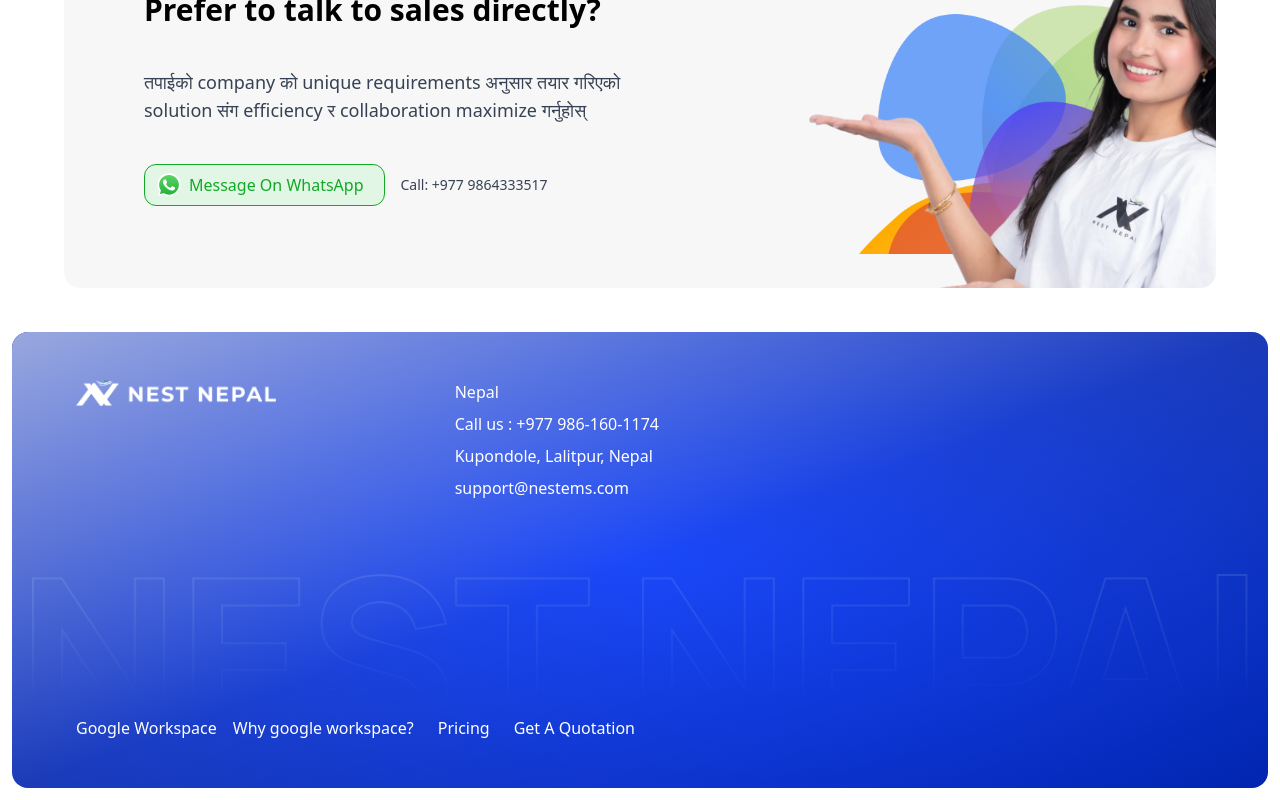
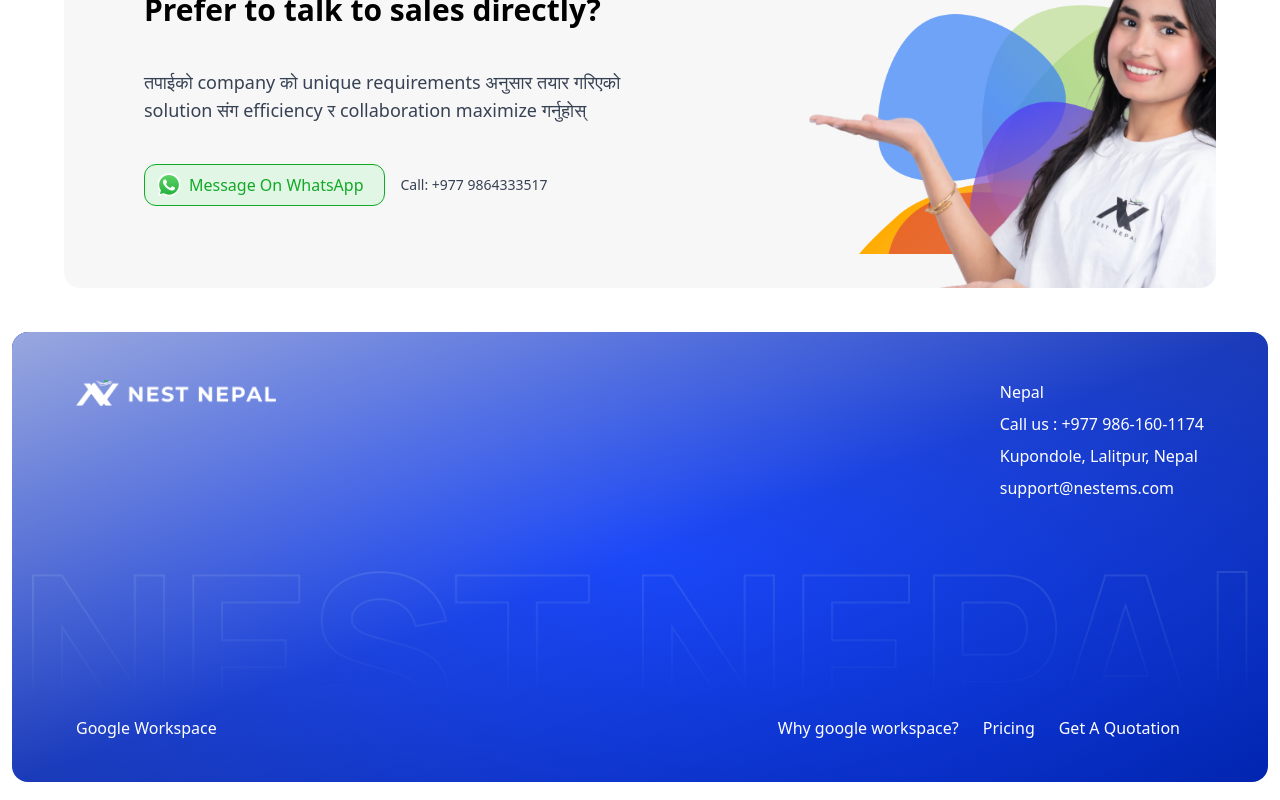
Before and after one commit to PrathamShrestha69/NestNepal, a Next.js app: page / in a window 1280 px wide. Shown: the part 6402-7202 px from the top of the page. Built offline with nearby package versions, Linux system fonts and the light colour scheme; some icons are missing; a web font is replaced by a local one.

Commit message:
fixed footer

```diff
--- a/components/layouts/Footer.tsx
+++ b/components/layouts/Footer.tsx
@@ -22,10 +22,10 @@
         </div>
 
         {/* White Gradient Overlay */}
-        <div className='absolute inset-0 z-[1] bg-gradient-to-br from-white/60 via-white/10 to-transparent rounded-2xl' />
+        <div className='absolute inset-0 z-9 bg-gradient-to-br from-white/60 via-white/10 to-transparent rounded-2xl' />
 
         {/* Content */}
-        <div className='relative z-10 px-4 md:px-8 lg:px-16 py-8 lg:py-12'>
+        <div className='absolute w-full z-10 px-4 md:px-8 lg:px-16 py-8 lg:py-12'>
 
           {/* Top Section */}
           <div className='flex flex-col lg:flex-row justify-between items-start gap-8 mb-16 lg:mb-54'>
@@ -74,7 +74,7 @@
         {/* Content */}
         <div className='relative z-10'>
           {/* Logo */}
-          <div className='mb-8'>
+          <div className='mb-12'>
             <Image
               src='/Footers/Logo.png'
               alt='Nest Nepal'
@@ -84,7 +84,7 @@
           </div>
 
           {/* Navigation Links */}
-          <div className='flex flex-col gap-3.5 text-white mb-8'>
+          <div className='flex flex-col gap-3.5 text-white mb-12'>
             <Link href='#' className='text-base hover:underline'>Google Workspace</Link>
             <Link href='#' className='text-base hover:underline'>Why google workspace?</Link>
             <Link href='#' className='text-base hover:underline'>Pricing</Link>
```
